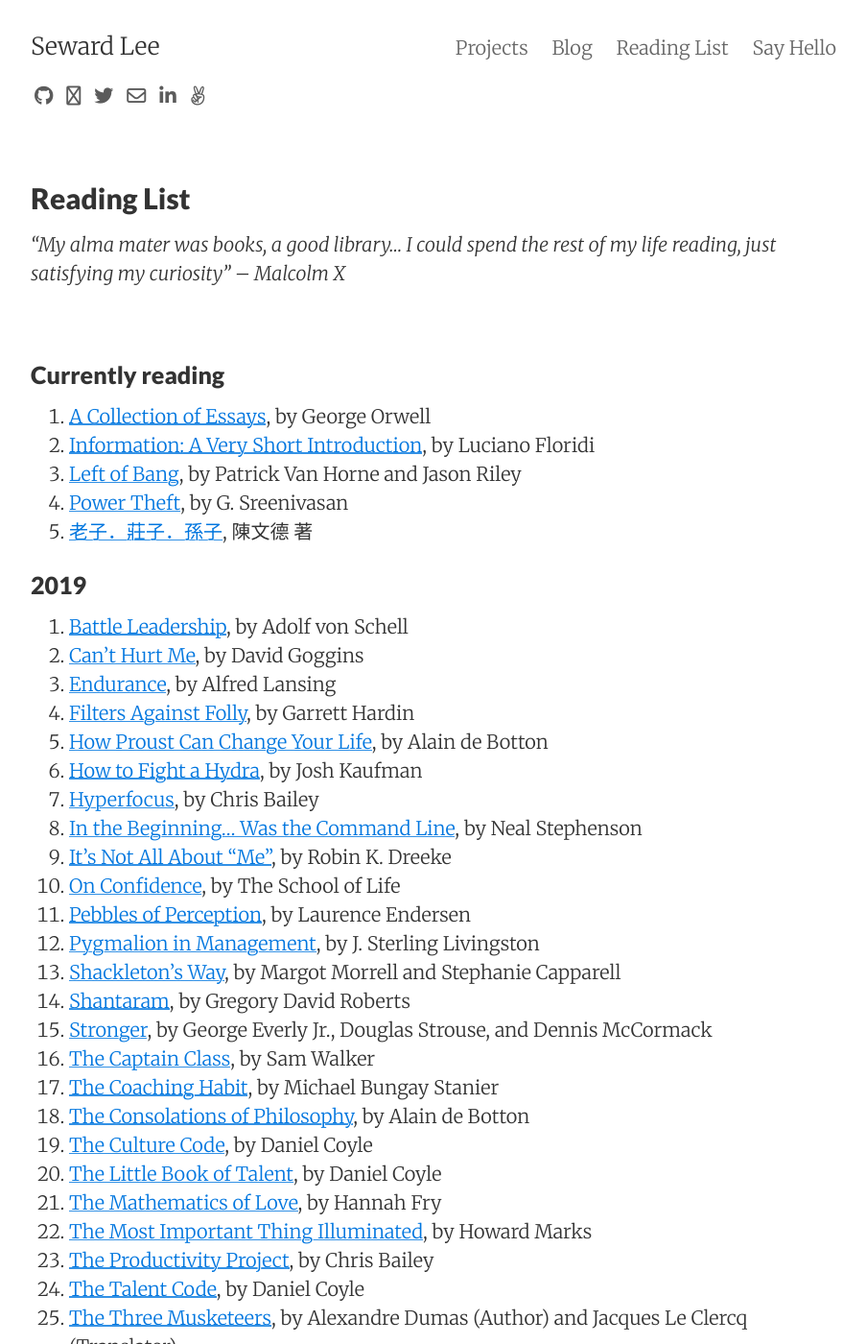
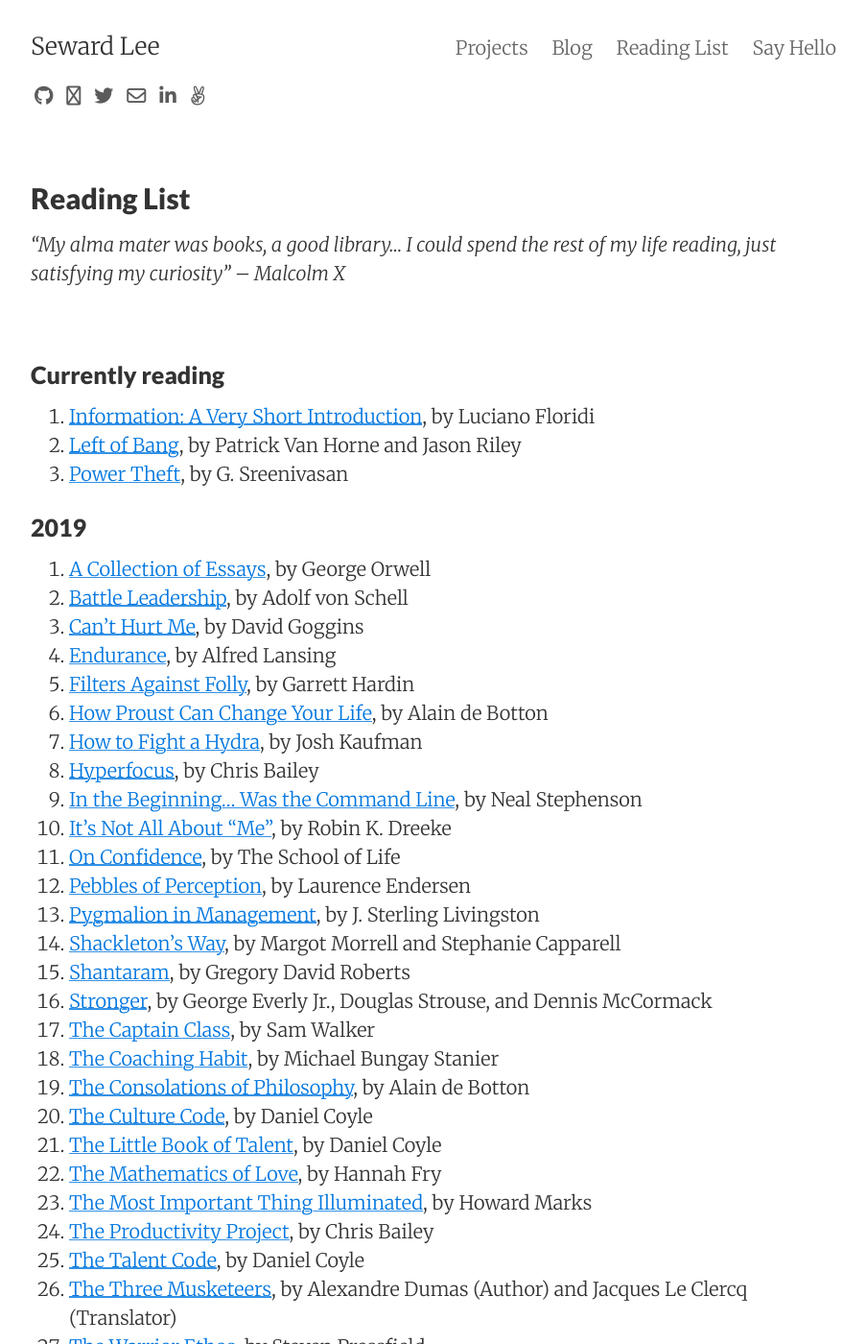
Before and after one commit to sewardlee337/sewardlee337.github.io, a Jekyll site: the page built from readinglist.md, in a window 1280 px wide and 1400 px high. Shown: the whole window at 96% size, without its empty margins (188-1091 px from the left). Built offline with Jekyll 4.4.1, drawn with Linux system fonts in a browser that asks for light colours; nearby versions of some CDN libraries.

Commit message:
Update reading list

```diff
--- a/readinglist.md
+++ b/readinglist.md
@@ -12,15 +12,14 @@
 
 ### Currently reading
 
-1. [A Collection of Essays](https://amzn.to/2WbSfsN), by George Orwell
 1. [Information: A Very Short Introduction](https://amzn.to/2L5aoax), by Luciano Floridi
 1. [Left of Bang](https://amzn.to/2DwPivq), by Patrick Van Horne and Jason Riley
 1. [Power Theft](https://amzn.to/2H1COx3), by G. Sreenivasan
-1. [老子．莊子．孫子](https://bit.ly/2Dm4hsD), 陳文德 著
 
 
 ### 2019
 
+1. [A Collection of Essays](https://amzn.to/2WbSfsN), by George Orwell
 1. [Battle Leadership](https://amzn.to/2Ix8nSl), by Adolf von Schell
 1. [Can't Hurt Me](https://amzn.to/2SWPEoM), by David Goggins
 1. [Endurance](https://amzn.to/2HaWXT1), by Alfred Lansing
```
Also changed, not shown: other parts of readinglist.md (+1 -0 lines).
